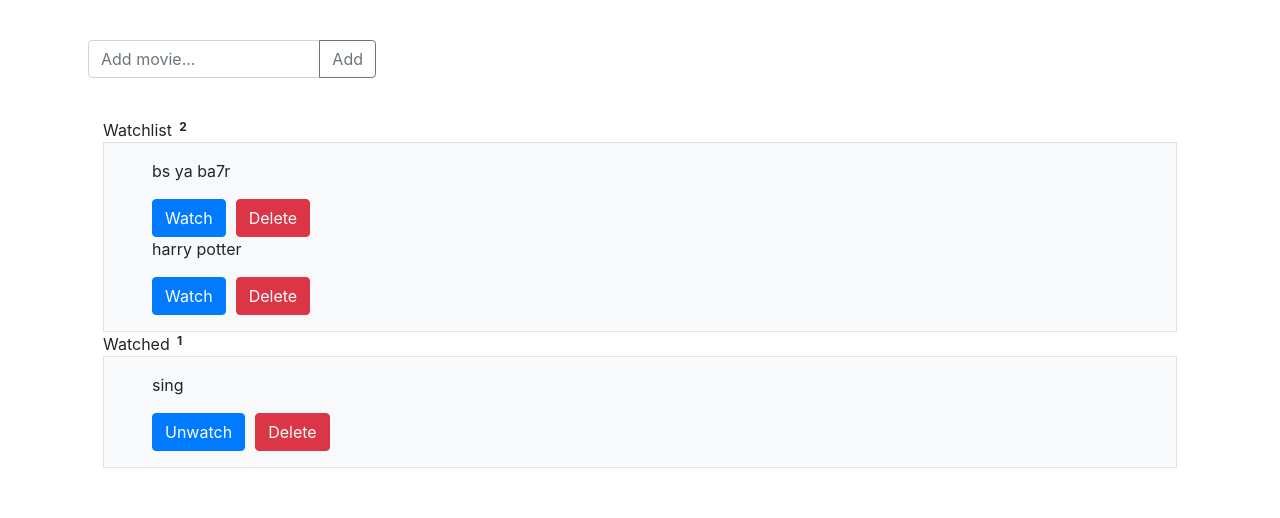
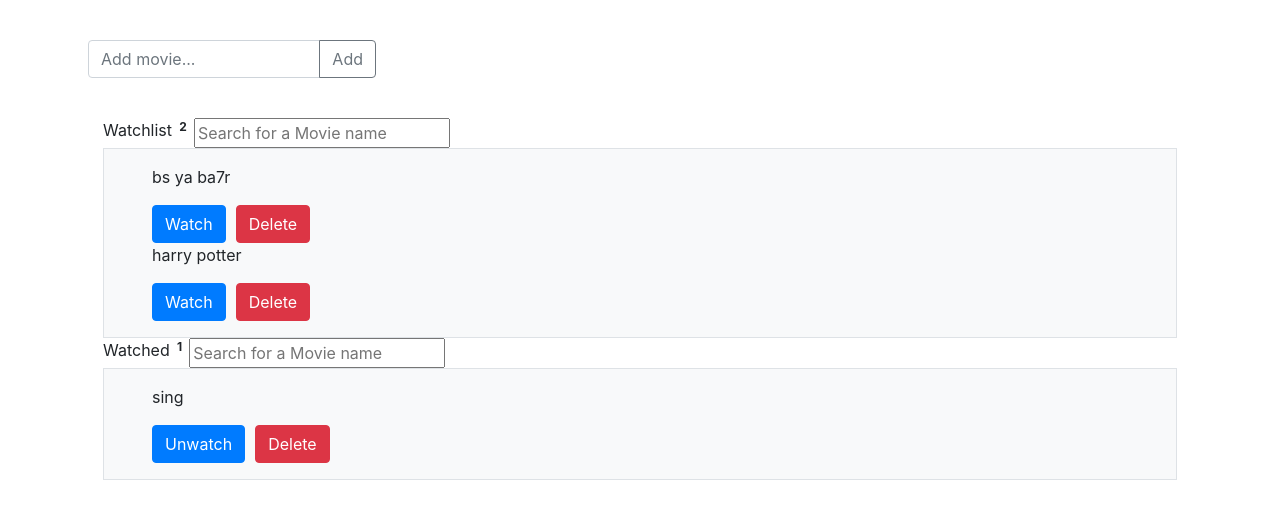
Before and after one commit to Asmaa-Alotaibi/Movie-WatchList, a React (Create React App) app: page / in a window 1280 px wide. Shown: the top 518 px of the page. Built offline with nearby package versions, Linux system fonts and the light colour scheme.

Commit message:
searchBar added !

```diff
--- /dev/null
+++ b/src/components/SearchBar.js
@@ -0,0 +1,10 @@
+import React from "react";
+
+const SearchBar = ({ setQuery }) => (
+  <input
+    placeholder="Search for a Movie name"
+    onChange={(event) => setQuery(event.target.value)}
+  />
+);
+
+export default SearchBar;
--- a/src/components/WatchList.js
+++ b/src/components/WatchList.js
@@ -1,27 +1,35 @@
-import React, { useState } from 'react'
-import movies from '../movies.js'
-import AddField from './AddField.js'
-import MovieItem from './MovieItem.js'
+import React, { useState } from "react";
+import movies from "../movies.js";
+import AddField from "./AddField.js";
+import MovieItem from "./MovieItem.js";
+import SearchBar from "./SearchBar.js";
 
 const WatchList = () => {
-  const [_movies, setMovie] = useState(movies)
+  const [_movies, setMovie] = useState(movies);
 
   const deleteMovie = (movie) => {
-    const deletedList = _movies.filter((m) => m !== movie)
-    setMovie(deletedList)
-    console.log(_movies)
-  }
+    const deletedList = _movies.filter((m) => m !== movie);
+    setMovie(deletedList);
+    console.log(_movies);
+  };
   const watchedButton = (movie) => {
     setMovie(
       _movies.map((m) => {
-        if (m === movie) m.watched = !m.watched
-        return m
+        if (m === movie) m.watched = !m.watched;
+        return m;
       })
-    )
-  }
+    );
+  };
+
+  const [query1, setQuery1] = useState("");
+  const [query2, setQuery2] = useState("");
+  // const SearchedList = movies
+  //   .filter((movie) => movie.name.includes(query))
+  //   .map((movie, index) => <MovieItem movie={movie} key={index} />);
+  const found = (movie) => {};
 
   const watchList = _movies
-    .filter((movie) => !movie.watched)
+    .filter((movie) => !movie.watched && movie.name.includes(query1))
     .map((movie, index) => (
       <MovieItem
         movie={movie}
@@ -29,10 +37,9 @@ const WatchList = () => {
         watchedButton={watchedButton}
         deleteMovie={deleteMovie}
       />
-    ))
-
+    ));
   const watched = _movies
-    .filter((movie) => movie.watched)
+    .filter((movie) => movie.watched && movie.name.includes(query2))
     .map((movie, index) => (
       <MovieItem
         movie={movie}
@@ -40,38 +47,44 @@ const WatchList = () => {
         watchedButton={watchedButton}
         deleteMovie={deleteMovie}
       />
-    ))
+    ));
 
   return (
     <div>
       <div>
         <AddField _movies={_movies} setMovie={setMovie} />
-        <div className='container px-lg-5'>
-          <div className='row'>
+        <div className="container px-lg-5">
+          <div className="row">
             Watchlist
-            <span className='badge badge-Light  badge-pill'>
+            <span className="badge badge-Light  badge-pill">
               {watchList.length}
             </span>
+            <SearchBar setQuery={setQuery1} />
           </div>
-          <div className='row'>
-            <div className='col py-3 px-lg-5 border bg-light '>{watchList}</div>
+          <div className="row">
+            <div className="col py-3 px-lg-5 border bg-light ">
+              {watchList.length !== 0 ? watchList : "No Movie Found !"}{" "}
+            </div>
           </div>
         </div>
-        <div className='container px-lg-5'>
-          <div className='row'>
-            Watched{' '}
-            <span className='badge badge-primery  badge-pill'>
-              {' '}
-              {watched.length}{' '}
+        <div className="container px-lg-5">
+          <div className="row">
+            Watched{" "}
+            <span className="badge badge-primery  badge-pill">
+              {" "}
+              {watched.length}{" "}
             </span>
+            <SearchBar setQuery={setQuery2} />
           </div>
-          <div className='row'>
-            <div className='col py-3 px-lg-5 border bg-light '>{watched}</div>
+          <div className="row">
+            <div className="col py-3 px-lg-5 border bg-light ">
+              {watched.length !== 0 ? watched : "No Movie Found !"}
+            </div>
           </div>
         </div>
       </div>
     </div>
-  )
-}
+  );
+};
 
-export default WatchList
+export default WatchList;
```
